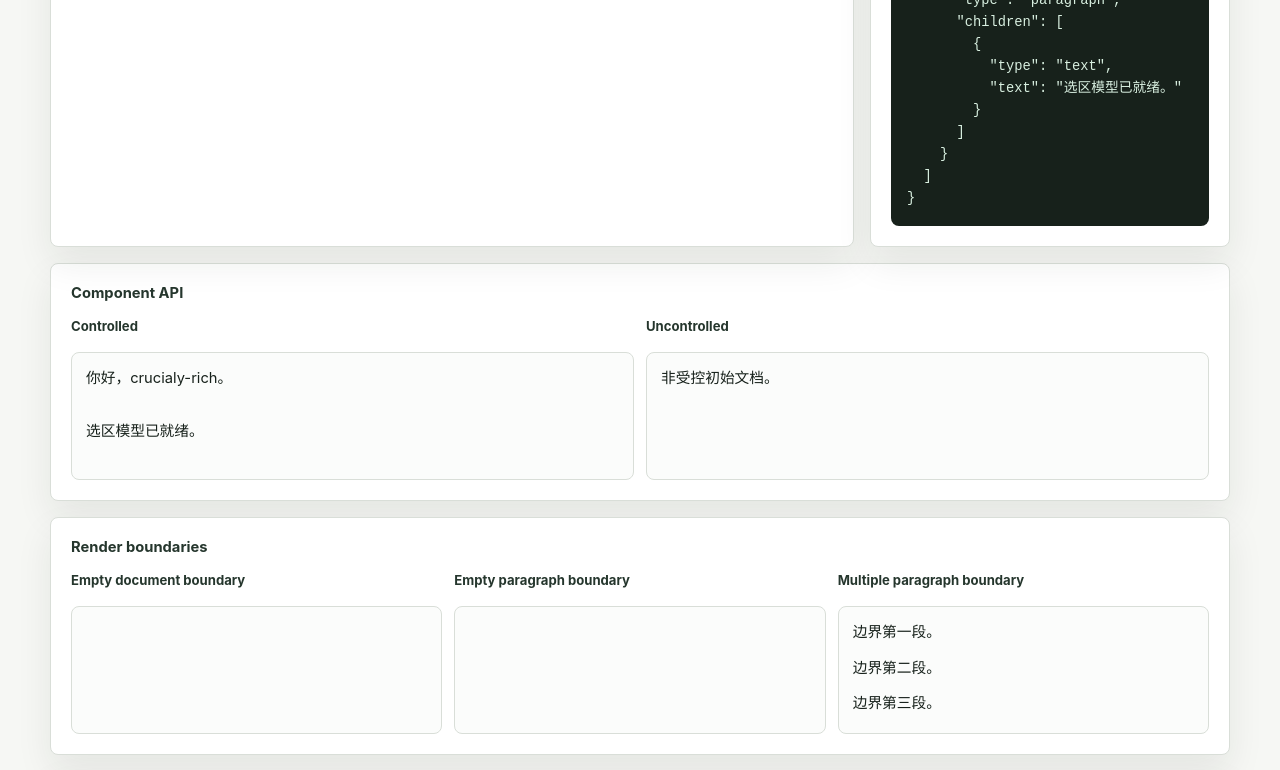
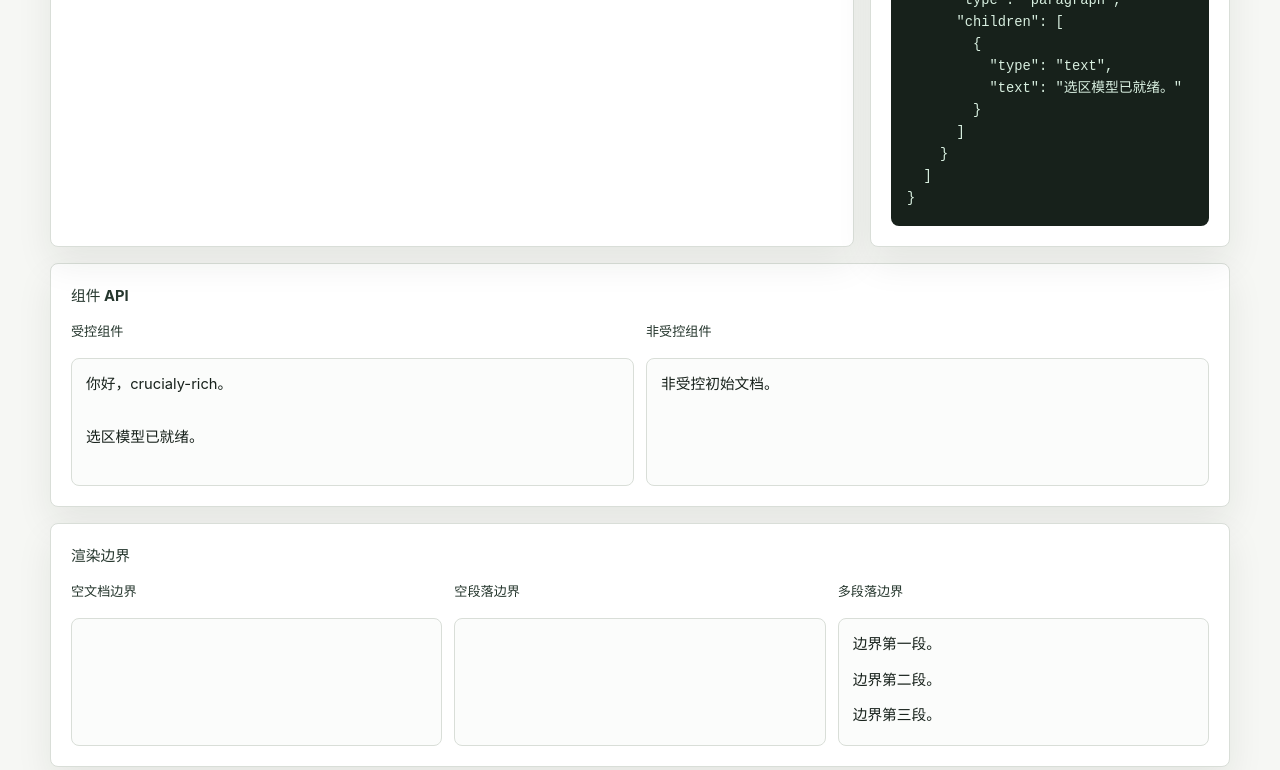
Before and after one commit to QDyanbing/crucialy-rich, a React (Vite) app in the folder apps/demo/: page / in a window 1280 px wide. Shown: the part 568-1338 px from the top of the page. Built offline with nearby package versions, Linux system fonts and the light colour scheme.

Commit message:
feat: localize demo example headings

```diff
--- a/apps/demo/src/main.tsx
+++ b/apps/demo/src/main.tsx
@@ -64,7 +64,7 @@ const uncontrolledPreviewDocument = createDocument([
 const renderBoundaryExamples: RenderBoundaryExample[] = [
   {
     id: "empty-document",
-    label: "Empty document boundary",
+    label: "空文档边界",
     document: {
       type: "document",
       children: [],
@@ -72,7 +72,7 @@ const renderBoundaryExamples: RenderBoundaryExample[] = [
   },
   {
     id: "empty-paragraph",
-    label: "Empty paragraph boundary",
+    label: "空段落边界",
     document: {
       type: "document",
       children: [{ type: "paragraph", children: [] }],
@@ -80,7 +80,7 @@ const renderBoundaryExamples: RenderBoundaryExample[] = [
   },
   {
     id: "multi-paragraph",
-    label: "Multiple paragraph boundary",
+    label: "多段落边界",
     document: createDocument([
       createParagraph([createText("边界第一段。")]),
       createParagraph([createText("边界第二段。")]),
@@ -450,31 +450,31 @@ function DemoApp() {
         </aside>
       </section>
 
-      <section className="component-examples" aria-label="Component API examples">
-        <h2>Component API</h2>
+      <section className="component-examples" aria-label="组件 API 示例">
+        <h2>组件 API</h2>
 
         <div className="component-grid">
           <div className="component-example">
-            <h3>Controlled</h3>
+            <h3>受控组件</h3>
             <RichTextEditor
               className="mini-editor"
-              label="Controlled editor"
+              label="受控编辑器"
               value={normalizedDocument}
             />
           </div>
           <div className="component-example">
-            <h3>Uncontrolled</h3>
+            <h3>非受控组件</h3>
             <RichTextEditor
               className="mini-editor"
               defaultValue={uncontrolledPreviewDocument}
-              label="Uncontrolled editor"
+              label="非受控编辑器"
             />
           </div>
         </div>
       </section>
 
-      <section className="render-boundaries" aria-label="Render boundary examples">
-        <h2>Render boundaries</h2>
+      <section className="render-boundaries" aria-label="渲染边界示例">
+        <h2>渲染边界</h2>
 
         <div className="boundary-grid">
           {renderBoundaryExamples.map((example) => (
```
Also changed, not shown: 1 other file (tests, documents, lock files or other folders).
